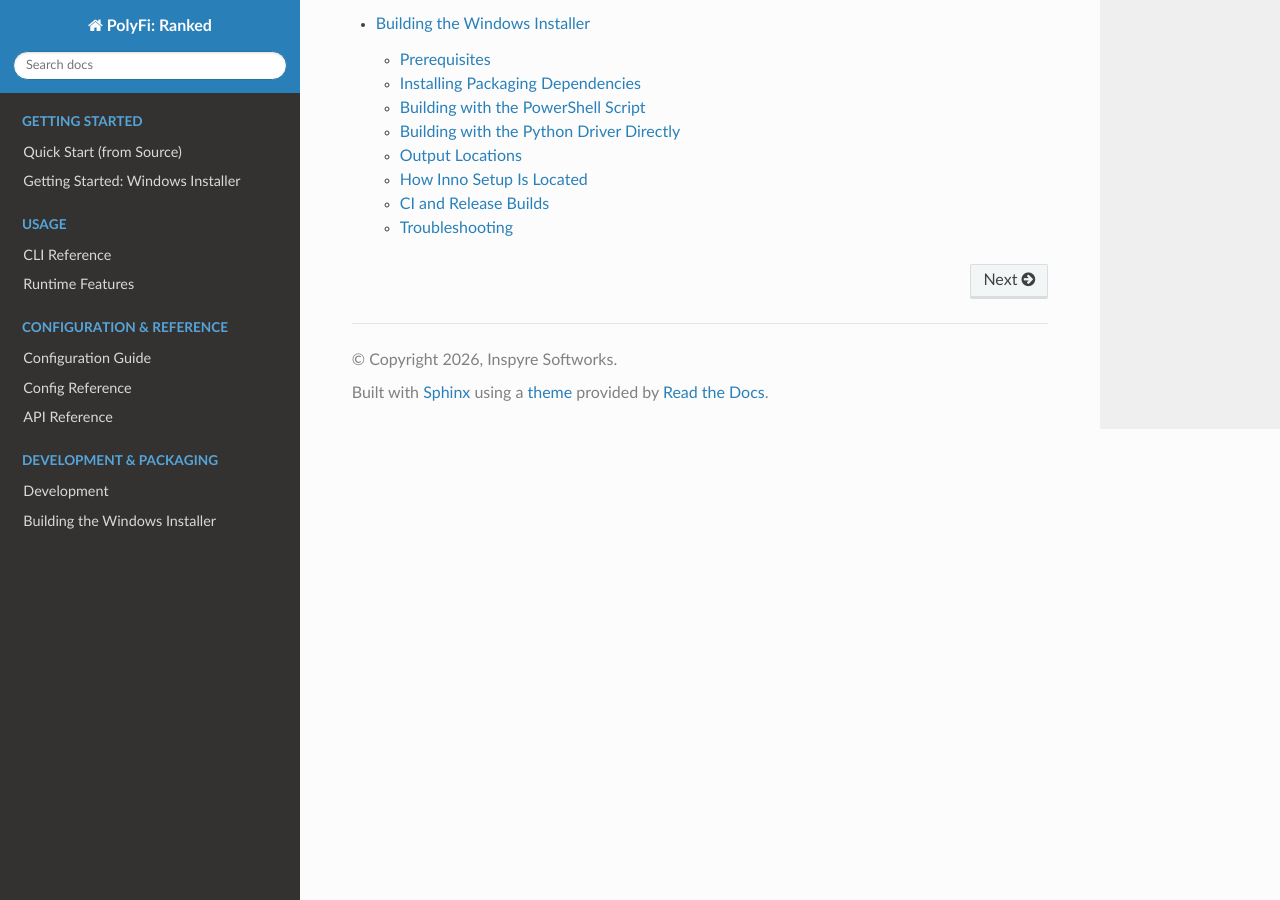
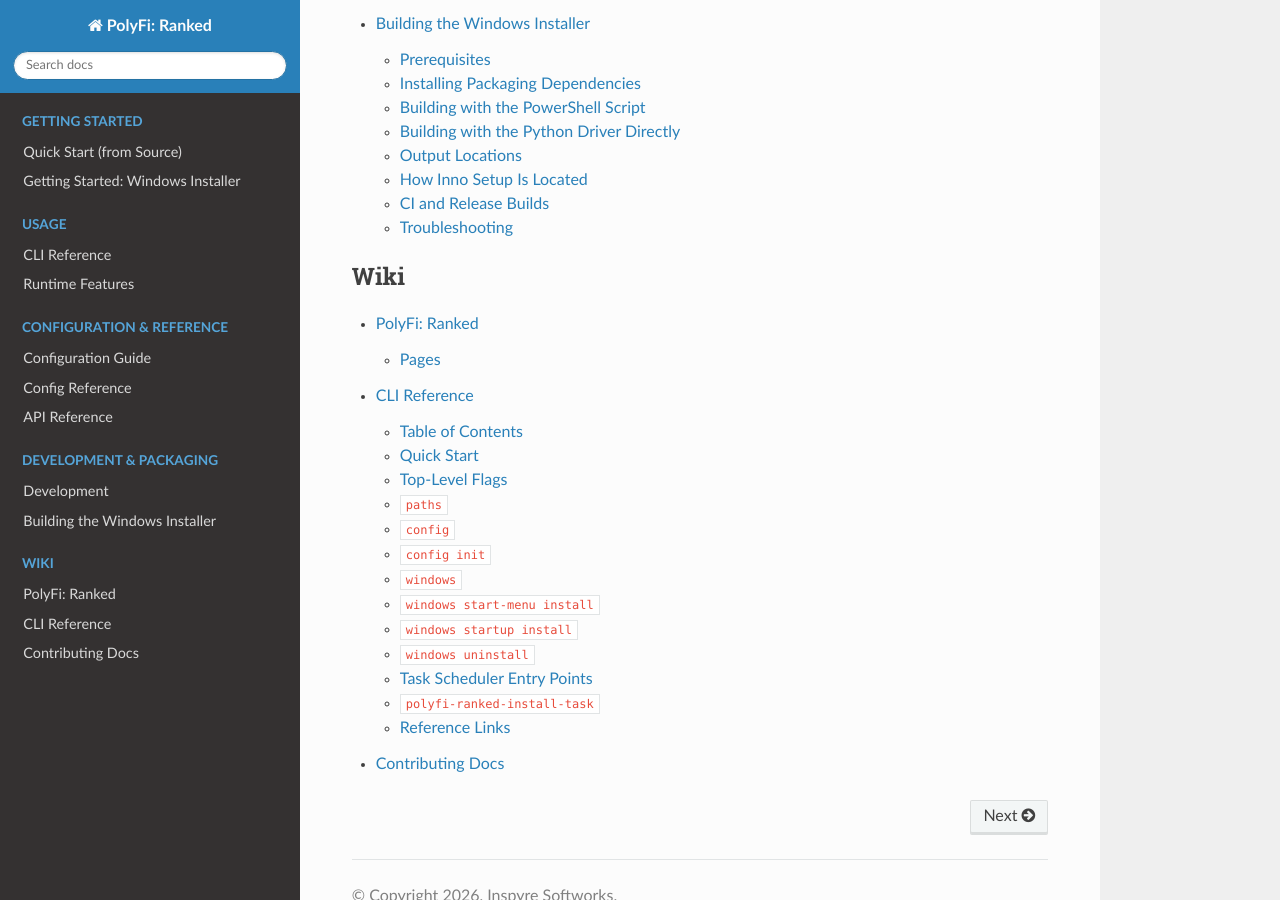
Before and after one commit to Inspyre-Softworks/PolyFi-Ranked, a Sphinx documentation site: the page built from docs/index.rst, in a window 1280 px wide and 900 px high, scrolled down 1941 px. Built offline with Sphinx 7.4.7 and the Read the Docs theme 3.1.0, drawn with Linux system fonts in a browser that asks for light colours.

Commit message:
docs: fix readthedocs warning failures

```diff
--- a/docs/conf.py
+++ b/docs/conf.py
@@ -34,7 +34,7 @@ master_doc = 'index'
 autoclass_content = 'both'
 autodoc_member_order = 'bysource'
 autodoc_preserve_defaults = True
-autodoc_typehints = 'description'
+autodoc_typehints = 'none'
 autodoc_mock_imports = [
     'pystray',
     'tkinter',
--- a/docs/index.rst
+++ b/docs/index.rst
@@ -32,3 +32,11 @@ highest-priority available Wi-Fi network from your configured preference list.
 
    development
    building-windows-installer
+
+.. toctree::
+   :maxdepth: 2
+   :caption: Wiki
+
+   wiki/Home
+   wiki/Command-Line-Interface-(CLI)-Reference
+   wiki/Contributing-Docs
```
